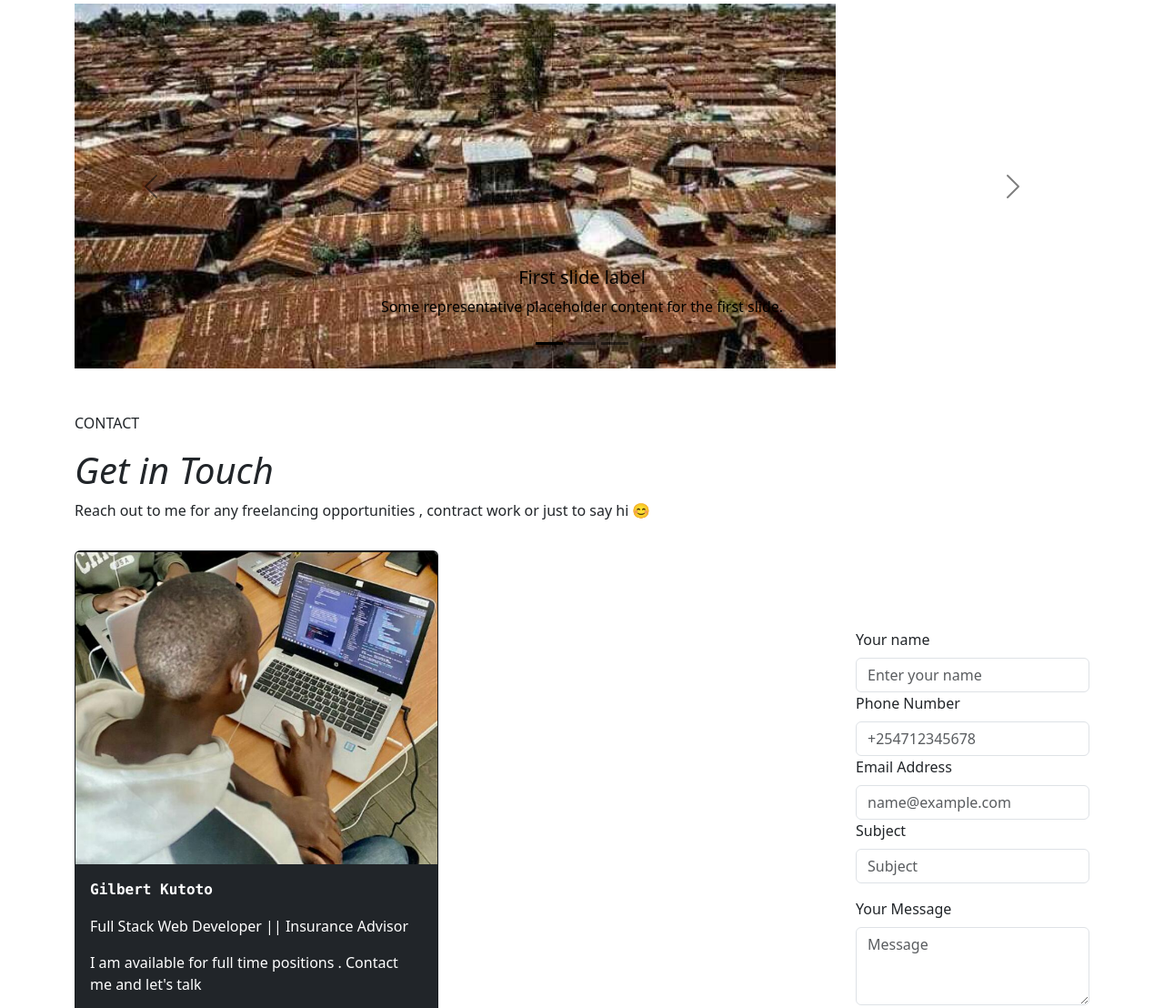
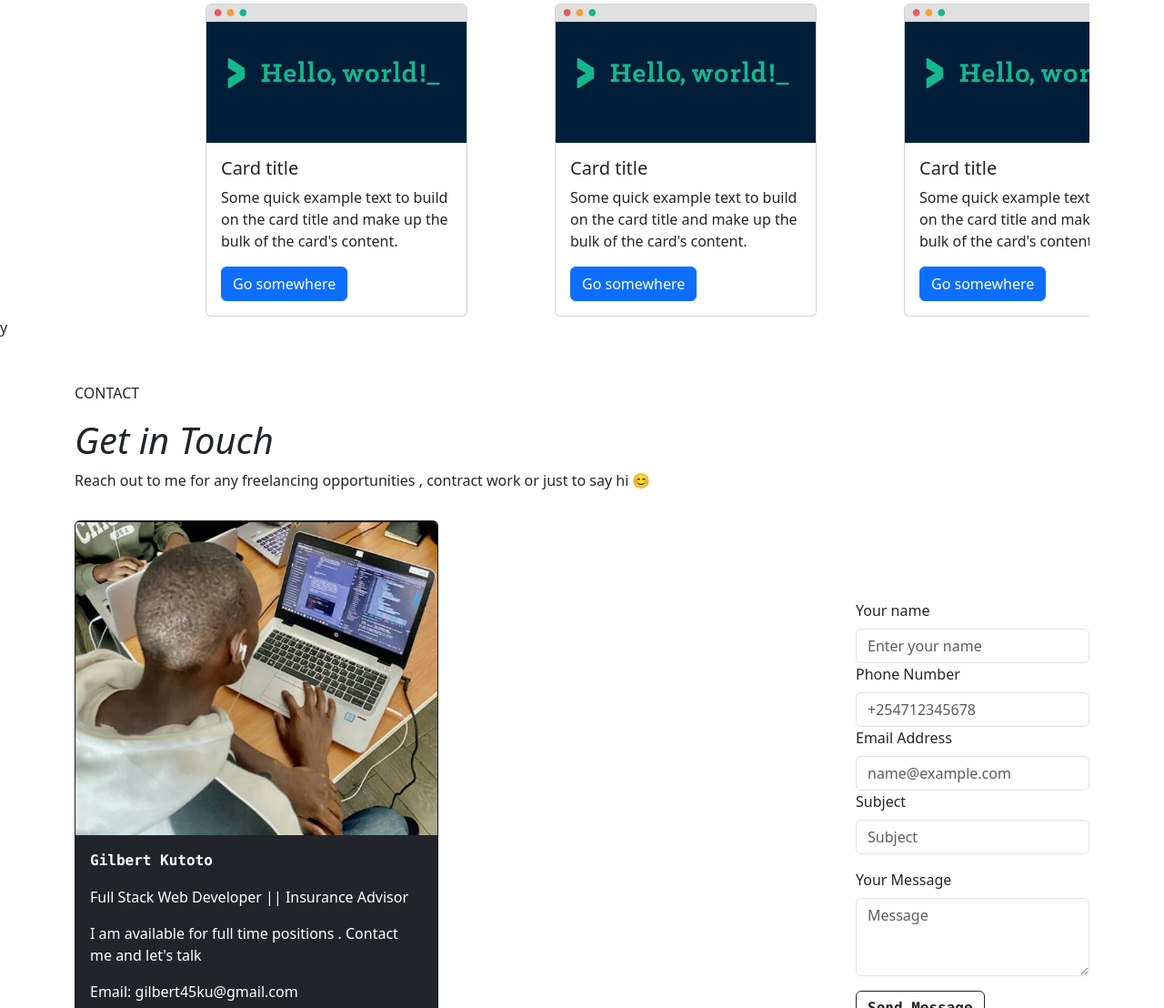
Before and after one commit to gilbert-ku/gilbert-portfolio, a website built with Vite: page src/index.html in a window 1280 px wide. Shown: the part 4200-5308 px from the top of the page at 91% size. Built offline with nearby package versions, Linux system fonts and the light colour scheme.

Commit message:
add changes to blog carousel

```diff
--- a/src/index.html
+++ b/src/index.html
@@ -241,7 +241,7 @@
               src="image/go-travel.png"
               alt=""
             />
-        <div class="mx-3 bg-dark text-light p-5 p-lg-0 pt-lg-5 text-center text-sm-start" my-0  >
+        <div class="mx-3 bg-dark text-light p-5 p-lg-0 pt-lg-5 text-center text-sm-start"  >
           <p>GOTRAVEL is a tourism-centric project developed using the React programming language. It serves as a one-stop platform dedicated to enhancing the travel experience for both tourists and local tourism operators.</p>
 
             <div class="gx-2">
@@ -318,44 +318,93 @@
       </section>
     </section>
 
+
+        <!-- Blog -->
       <section id="BLOGS">
         <div class="container">
           <p>BLOGS</p>
           <h1>Some of my recent blogs</h1>
-          <div id="carouselExampleDark" class="carousel carousel-dark slide" data-bs-ride="carousel">
-            <div class="carousel-indicators">
-              <button type="button" data-bs-target="#carouselExampleDark" data-bs-slide-to="0" class="active" aria-current="true" aria-label="Slide 1"></button>
-              <button type="button" data-bs-target="#carouselExampleDark" data-bs-slide-to="1" aria-label="Slide 2"></button>
-              <button type="button" data-bs-target="#carouselExampleDark" data-bs-slide-to="2" aria-label="Slide 3"></button>
-            </div>
+          <!-- caroursel -->
+          <div id="carouselExampleControls" class="carousel slide" data-bs-ride="carousel">
             <div class="carousel-inner">
-              <div class="carousel-item active" data-bs-interval="10000" >
-                <img src="image/WhatsApp Image 2023-09-30 at 17.59.51 (1).jpeg" class="d-block w-75 " style="width: 50rem;" alt="...">
-                <div class="carousel-caption d-none d-md-block">
-                  <h5>First slide label</h5>
-                  <p>Some representative placeholder content for the first slide.</p>
+              <!-- ####################################################### -->
+                <div class="carousel-item active d-lg-flex mx-5 px-5">
+                  <div class="cards-wrapper mx-5">
+                    <div class="card" style="width: 18rem;">
+                      <img src="image/first tim- code.png" class="card-img-top" alt="...">
+                      <div class="card-body">
+                        <h5 class="card-title">Card title</h5>
+                        <p class="card-text">Some quick example text to build on the card title and make up the bulk of the card's content.</p>
+                        <a href="#" class="btn btn-primary">Go somewhere</a>
+                      </div>
+                    </div>
+                  </div>
+
+                  <div class="cards-wrapper mx-5" >
+                    <div class="card" style="width: 18rem;">
+                      <img src="image/first tim- code.png" class="card-img-top" alt="...">
+                      <div class="card-body">
+                        <h5 class="card-title">Card title</h5>
+                        <p class="card-text">Some quick example text to build on the card title and make up the bulk of the card's content.</p>
+                        <a href="#" class="btn btn-primary">Go somewhere</a>
+                      </div>
+                    </div>
+                  </div>
+
+                  <div class="cards-wrapper mx-5">
+                    <div class="card" style="width: 18rem;">
+                      <img src="image/first tim- code.png" class="card-img-top" alt="...">
+                      <div class="card-body">
+                        <h5 class="card-title">Card title</h5>
+                        <p class="card-text">Some quick example text to build on the card title and make up the bulk of the card's content.</p>
+                        <a href="#" class="btn btn-primary">Go somewhere</a>
+                      </div>
+                    </div>
+                  </div>
+
+                  <div class="cards-wrapper mx-5">
+                    <div class="card" style="width: 18rem;">
+                      <img src="image/first tim- code.png" class="card-img-top" alt="...">
+                      <div class="card-body">
+                        <h5 class="card-title">Card title</h5>
+                        <p class="card-text">Some quick example text to build on the card title and make up the bulk of the card's content.</p>
+                        <a href="#" class="btn btn-primary">Go somewhere</a>
+                      </div>
+                    </div>
+                  </div>
+
+                  <div class="cards-wrapper mx-5">
+                    <div class="card" style="width: 18rem;">
+                      <img src="image/first tim- code.png" class="card-img-top" alt="...">
+                      <div class="card-body">
+                        <h5 class="card-title">Card title</h5>
+                        <p class="card-text">Some quick example text to build on the card title and make up the bulk of the card's content.</p>
+                        <a href="#" class="btn btn-primary">Go somewhere</a>
+                      </div>
+                    </div>
+                  </div>
+
+                  <div class="cards-wrapper mx-5">
+                    <div class="card" style="width: 18rem;">
+                      <img src="image/first tim- code.png" class="card-img-top" alt="...">
+                      <div class="card-body">
+                        <h5 class="card-title">Card title</h5>
+                        <p class="card-text">Some quick example text to build on the card title and make up the bulk of the card's content.</p>
+                        <a href="#" class="btn btn-primary">Go somewhere</a>
+                      </div>
+                    </div>
+                  </div>
+
+                  <!-- &&&&&&&&&&&&&&&&&&&&& -->
                 </div>
-              </div>
-              <div class="carousel-item" data-bs-interval="2000">
-                <img src="image/mystory.jpg" class="d-block w-75" style="width: 25rem;" alt="...">
-                <div class="carousel-caption d-none d-md-block">
-                  <h5>Second slide label</h5>
-                  <p>Some representative placeholder content for the second slide.</p>
-                </div>
-              </div>
-              <div class="carousel-item">
-                <img src="image/first tim- code.png" class="d-block w-75 img-fluid" alt="...">
-                <div class="carousel-caption d-none d-md-block">
-                  <h5>Third slide label</h5>
-                  <p>Some representative placeholder content for the third slide.</p>
-                </div>
-              </div>
-            </div>
-            <button class="carousel-control-prev" type="button" data-bs-target="#carouselExampleDark" data-bs-slide="prev">
+
+
+            <!-- ############################################################### -->
+            <button class="carousel-control-prev" type="button" data-bs-target="#carouselExampleControls" data-bs-slide="prev">
               <span class="carousel-control-prev-icon" aria-hidden="true"></span>
               <span class="visually-hidden">Previous</span>
             </button>
-            <button class="carousel-control-next" type="button" data-bs-target="#carouselExampleDark" data-bs-slide="next">
+            <button class="carousel-control-next" type="button" data-bs-target="#carouselExampleControls" data-bs-slide="next">
               <span class="carousel-control-next-icon" aria-hidden="true"></span>
               <span class="visually-hidden">Next</span>
             </button>
@@ -367,10 +416,7 @@
 
 
       <!-- contact -->
-      <section id="CONTACT">
-
-
-
+      <section id="CONTACT">y
         <div class="container pt-5">
 
           <p pt-5>CONTACT</p>
@@ -408,7 +454,7 @@
                       <svg xmlns="http://www.w3.org/2000/svg" width="30" height="30" fill="currentColor" class="bi bi-github" viewBox="0 0 16 16">
                         <path d="M8 0C3.58 0 0 3.58 0 8c0 3.54 2.29 6.53 5.47 7.59.4.07.55-.17.55-.38 0-.19-.01-.82-.01-1.49-2.01.37-2.53-.49-2.69-.94-.09-.23-.48-.94-.82-1.13-.28-.15-.68-.52-.01-.53.63-.01 1.08.58 1.23.82.72 1.21 1.87.87 2.33.66.07-.52.28-.87.51-1.07-1.78-.2-3.64-.89-3.64-3.95 0-.87.31-1.59.82-2.15-.08-.2-.36-1.02.08-2.12 0 0 .67-.21 2.2.82.64-.18 1.32-.27 2-.27.68 0 1.36.09 2 .27 1.53-1.04 2.2-.82 2.2-.82.44 1.1.16 1.92.08 2.12.51.56.82 1.27.82 2.15 0 3.07-1.87 3.75-3.65 3.95.29.25.54.73.54 1.48 0 1.07-.01 1.93-.01 2.2 0 .21.15.46.55.38A8.012 8.012 0 0 0 16 8c0-4.42-3.58-8-8-8z"/>
                       </svg>
-                    </a>
+                      </a>
 
                     <a href="https://wa.me/+254726545820" class="mx-3">
                       <svg xmlns="http://www.w3.org/2000/svg" width="30" height="30" fill="currentColor" class="bi bi-whatsapp" viewBox="0 0 16 16">
```
